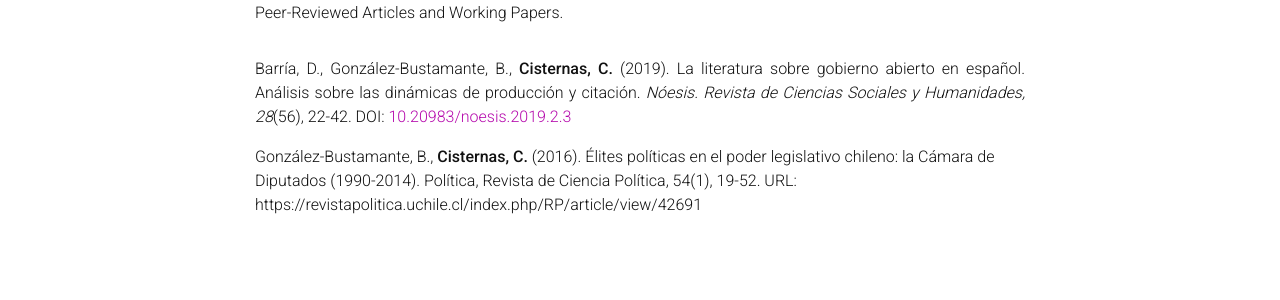
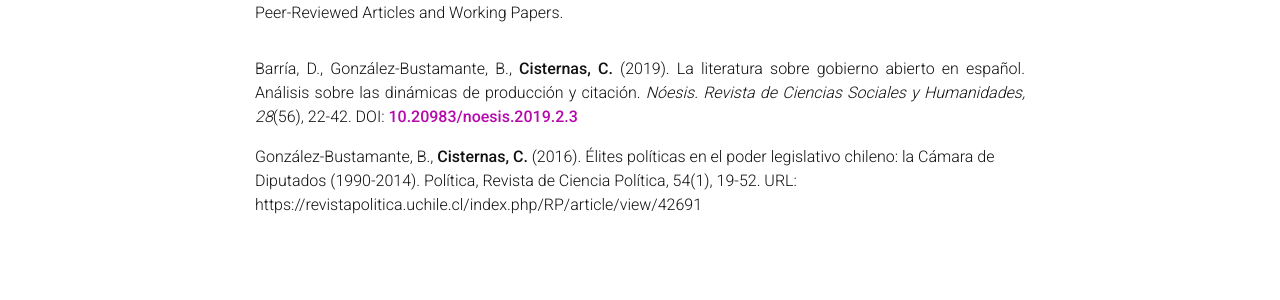
Before and after one commit to training-datalab/carlacisternas.com, a Jekyll site: the page built from _pages/publications.md, in a window 1280 px wide. Shown: the part 159-459 px from the top of the page. Built offline with Jekyll 4.4.1, drawn with Linux system fonts in a browser that asks for light colours; nearby versions of some CDN libraries; a style sheet for code colours, icons or effects is not loaded.

Commit message:
Update publications.md

```diff
--- a/_pages/publications.md
+++ b/_pages/publications.md
@@ -8,7 +8,7 @@
 
 <div class="publications">
 
-<p align="justify">Barría, D., González-Bustamante, B., <strong>Cisternas, C.</strong> (2019). La literatura sobre gobierno abierto en español. Análisis sobre las dinámicas de producción y citación. <em>Nóesis. Revista de Ciencias Sociales y Humanidades, 28</em>(56), 22-42. DOI: <a href="http://doi.org10.20983/noesis.2019.2.3" target="_blank">10.20983/noesis.2019.2.3</a></p>
+<p align="justify">Barría, D., González-Bustamante, B., <strong>Cisternas, C.</strong> (2019). La literatura sobre gobierno abierto en español. Análisis sobre las dinámicas de producción y citación. <em>Nóesis. Revista de Ciencias Sociales y Humanidades, 28</em>(56), 22-42. DOI: <a href="http://doi.org1/0.20983/noesis.2019.2.3" target="_blank"><strong>10.20983/noesis.2019.2.3</strong></a></p>
 
  González-Bustamante, B., <strong>Cisternas, C.</strong> (2016). Élites políticas en el poder legislativo chileno: la Cámara de Diputados (1990-2014). Política, Revista de Ciencia Política, 54(1), 19-52. URL: https://revistapolitica.uchile.cl/index.php/RP/article/view/42691
 
```
